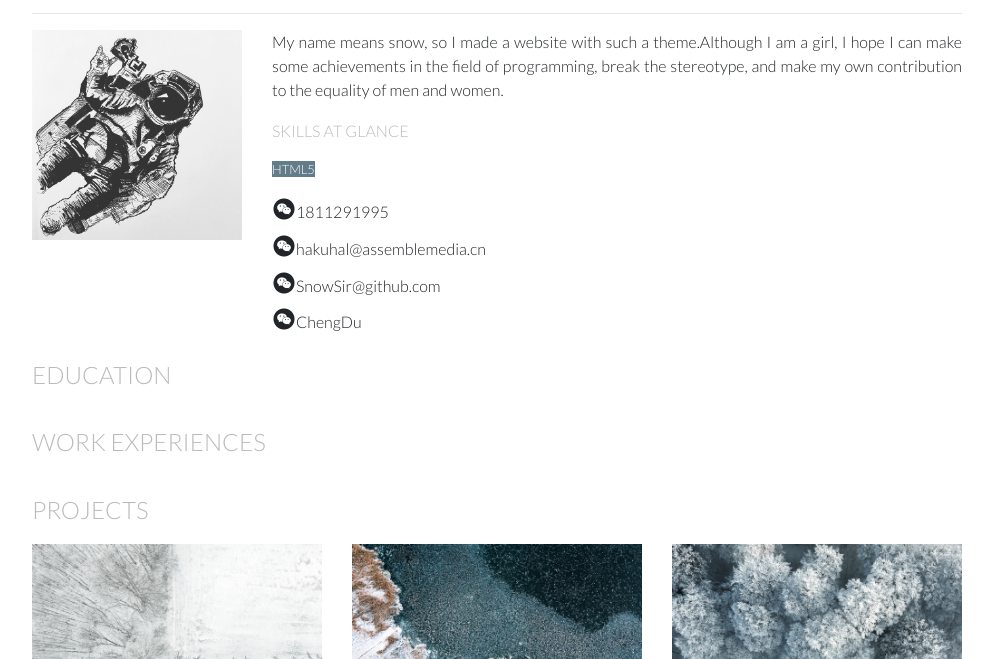
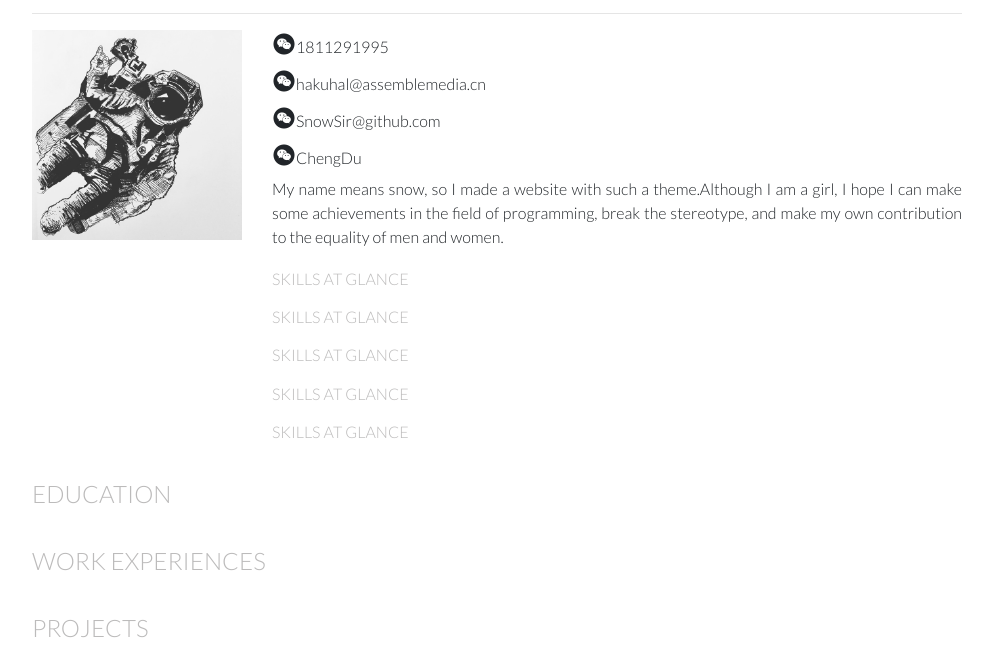
Before and after one commit to SnowGojira/basic-javascript-sample, a plain HTML site: page index.html in a window 1280 px wide. Shown: the part 102-761 px from the top of the page, without its empty margins (143-1136 px from the left). Drawn offline with Linux system fonts and the light colour scheme.

Commit message:
add a work break point

```diff
--- a/index.html
+++ b/index.html
@@ -29,10 +29,10 @@
     <main class="container">
         <section class="row">
             <div id="bio_photo" class="col-md-3"></div>
-            <div class="col-md-9">
-                <p id="bio_intro" class="bio"></p>
-                <h3 class="text-mute text-thick text-uppercase skill_title">Skills at  glance</h3>
-                <p id="bio_skills" class="bio_skill"><span class="skill_item">Html5</span>,Photoshop,Adobe Illustrator,Motion Graphic,Leadership</p>
+            <div id="bio_intro" class="col-md-9">
+
+                <!--<h3 class="text-mute text-thick text-uppercase skill_title">Skills at  glance</h3>-->
+                <!--<p id="bio_skills" class="bio_skill"><span class="skill_item">Html5</span>,Photoshop,Adobe Illustrator,Motion Graphic,Leadership</p>-->
                 <div id="contact">
                     <h6 class="contact_item"><span class="iconfont">&#xe652;</span>1811291995</h6>
                     <h6 class="contact_item"><span class="iconfont">&#xe652;</span>hakuhal@assemblemedia.cn</h6>
--- a/js/helper.js
+++ b/js/helper.js
@@ -16,10 +16,9 @@ var HTMLheaderName = '<h1 class="text-thin">%data%</h1>';
 var HTMLheaderRole = '<h4 class="text-thick">%data%</h4>';
 var HTMLbioPic = '<img class="img-fluid" src="%data%'+'_xs.jpg" srcset="%data%'+'_xs.jpg 450w, %data%'+'_xm.jpg 700w, %data%'+'_xl.jpg 900w" sizes="100vw" alt="photo"/>';
 
-var HTMLwelcomeMsg = '<span class="welcome-message">%data%</span>';
-
-var HTMLskillsStart = '<h3 id="skills-h3">Skills at a Glance:</h3><ul id="skills" class="flex-column"></ul>';
-var HTMLskills = '<li class="flex-item"><span class="white-text">%data%</span></li>';
+var HTMLwelcomeMsg = '<p class="bio">%data%</p>';
+var HTMLskillsStart = '<h3 class="text-mute text-thick text-uppercase skill_title">Skills at  glance</h3><p id="bio_skills" class="bio_skill">';
+var HTMLskills = '<span class="skill_item">%data%</span>';
 
 
 var HTMLcontactGeneric = '<li class="flex-item"><span class="orange-text">%contact%</span><span class="white-text">%data%</span></li>';
--- a/js/resumeBuilder.js
+++ b/js/resumeBuilder.js
@@ -27,10 +27,22 @@ var bio = {
         * new RegExp() can make the replace item to be global item*/
         bio_photo.append(HTMLbioPic.replace(new RegExp("%data%", "g"),this.biopic));
 
-        /*display welcome message*/
-        bio_intro.append(this.welcomeMessage);
+        /*display the details of self-introduce*/
+        bio_intro.append(HTMLwelcomeMsg.replace("%data%",this.welcomeMessage));
+        // bio_intro.append(HTMLskillsStart);
 
         /*display all the skills*/
+        /*TODO need to find out a way to add the span dynamic*/
+        var skills = this.skills;
+        console.log(skills);
+        for (skill in skills){
+            bio_intro.append(HTMLskillsStart);
+            bio_skills.append(HTMLskills.replace("%data%",skills[skill])+" ");
+        }
+
+
+
+
 
 
 
```
